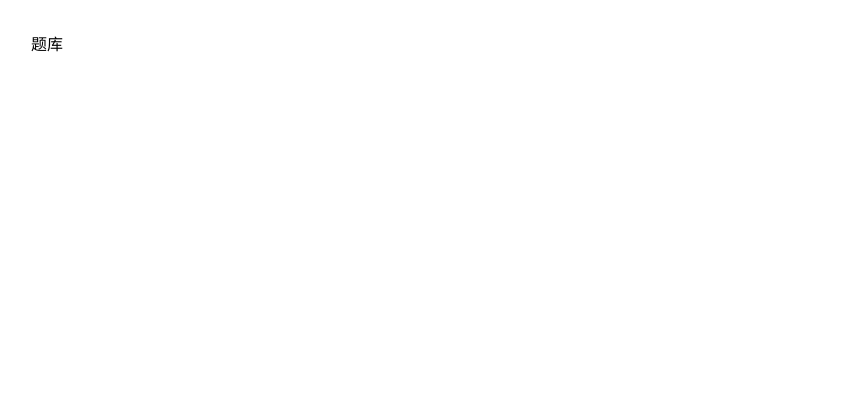
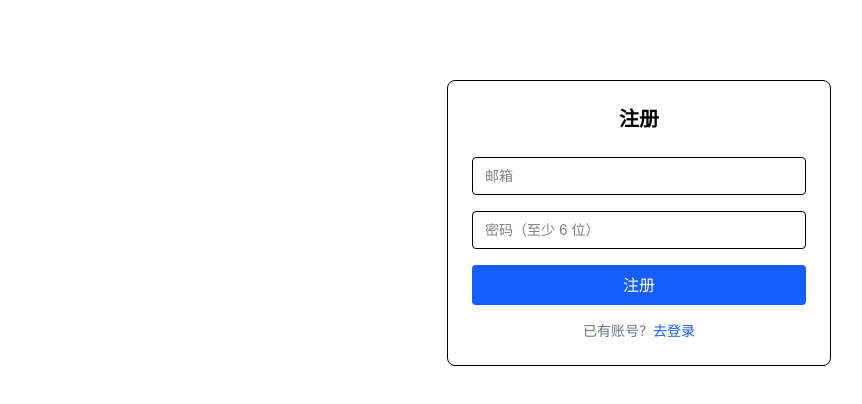
Before and after one commit to verbtitleqwq/eoj, a React (Vite) app: page /register in a window 1280 px wide. Shown: the top 404 px of the page, without its empty margins (1-863 px from the left). Built offline with nearby package versions, Linux system fonts and the light colour scheme.

Commit message:
加注册登录

```diff
--- a/src/App.tsx
+++ b/src/App.tsx
@@ -9,12 +9,12 @@ import Problems from './pages/Problems';
 function App() {
   return (
     <Routes>
+      <Route path="/login" element={<Login />} />
+      <Route path="/register" element={<Register />} />
       <Route element={<Layout />}>
         <Route index element={<Home />} />
         <Route path="problems" element={<Problems />} />
       </Route>
-      <Route path="/login" element={<Login />} />
-      <Route path="/register" element={<Register />} />
     </Routes>
   );
 }
--- a/src/pages/Login.tsx
+++ b/src/pages/Login.tsx
@@ -1,5 +1,50 @@
-import React from 'react';
+import React, { useState } from 'react';
+import { Link, useNavigate } from 'react-router-dom';
+import { supabase } from '../lib/supabase';
 
 export default function Login() {
-  return <div className="p-8"><h1>登录页</h1></div>;
+  const [email, setEmail] = useState('');
+  const [password, setPassword] = useState('');
+  const [error, setError] = useState('');
+  const navigate = useNavigate();
+
+  const handleSubmit = async (e: React.FormEvent) => {
+    e.preventDefault();
+    setError('');
+    const { error } = await supabase.auth.signInWithPassword({ email, password });
+    if (error) {
+      setError(error.message);
+    } else {
+      navigate('/');
+    }
+  };
+
+  return (
+    <div className="max-w-sm mx-auto mt-20 p-6 border rounded-lg">
+      <h1 className="text-xl font-bold mb-6 text-center">登录</h1>
+      {error && <div className="text-red-500 text-sm mb-4">{error}</div>}
+      <form onSubmit={handleSubmit} className="space-y-4">
+        <input
+          type="email"
+          placeholder="邮箱"
+          value={email}
+          onChange={(e) => setEmail(e.target.value)}
+          className="w-full border rounded px-3 py-2 text-sm"
+        />
+        <input
+          type="password"
+          placeholder="密码"
+          value={password}
+          onChange={(e) => setPassword(e.target.value)}
+          className="w-full border rounded px-3 py-2 text-sm"
+        />
+        <button type="submit" className="w-full bg-blue-600 text-white py-2 rounded">
+          登录
+        </button>
+      </form>
+      <div className="text-center text-sm mt-4 text-gray-500">
+        没有账号？<Link to="/register" className="text-blue-600">去注册</Link>
+      </div>
+    </div>
+  );
 }
--- a/src/pages/Register.tsx
+++ b/src/pages/Register.tsx
@@ -1,5 +1,60 @@
-import React from 'react';
+import React, { useState } from 'react';
+import { Link, useNavigate } from 'react-router-dom';
+import { supabase } from '../lib/supabase';
 
-export default function Problems() {
-  return <div className="p-8"><h1>题库</h1></div>;
+export default function Register() {
+  const [email, setEmail] = useState('');
+  const [password, setPassword] = useState('');
+  const [error, setError] = useState('');
+  const [done, setDone] = useState(false);
+
+  const handleSubmit = async (e: React.FormEvent) => {
+    e.preventDefault();
+    setError('');
+    const { error } = await supabase.auth.signUp({ email, password });
+    if (error) {
+      setError(error.message);
+    } else {
+      setDone(true);
+    }
+  };
+
+  if (done) {
+    return (
+      <div className="max-w-sm mx-auto mt-20 p-6 border rounded-lg text-center">
+        <h1 className="text-xl font-bold mb-4">注册成功</h1>
+        <p className="text-gray-600 mb-4">请查收邮件确认，然后登录。</p>
+        <Link to="/login" className="text-blue-600">去登录</Link>
+      </div>
+    );
+  }
+
+  return (
+    <div className="max-w-sm mx-auto mt-20 p-6 border rounded-lg">
+      <h1 className="text-xl font-bold mb-6 text-center">注册</h1>
+      {error && <div className="text-red-500 text-sm mb-4">{error}</div>}
+      <form onSubmit={handleSubmit} className="space-y-4">
+        <input
+          type="email"
+          placeholder="邮箱"
+          value={email}
+          onChange={(e) => setEmail(e.target.value)}
+          className="w-full border rounded px-3 py-2 text-sm"
+        />
+        <input
+          type="password"
+          placeholder="密码（至少 6 位）"
+          value={password}
+          onChange={(e) => setPassword(e.target.value)}
+          className="w-full border rounded px-3 py-2 text-sm"
+        />
+        <button type="submit" className="w-full bg-blue-600 text-white py-2 rounded">
+          注册
+        </button>
+      </form>
+      <div className="text-center text-sm mt-4 text-gray-500">
+        已有账号？<Link to="/login" className="text-blue-600">去登录</Link>
+      </div>
+    </div>
+  );
 }
```
